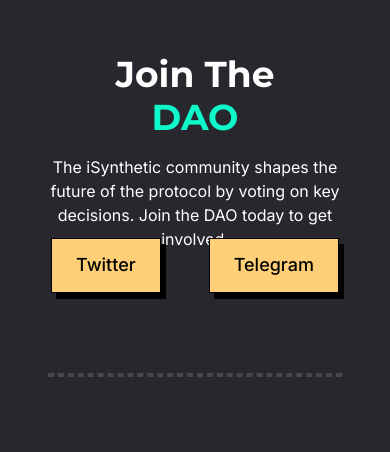
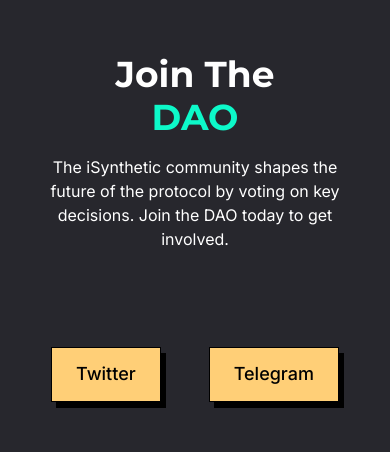
Before and after one commit to isyntheticeth/website, a website built with Parcel: page index.html in a window 390 px wide. Shown: the part 2066-2518 px from the top of the page. Built offline with nearby package versions, Linux system fonts and the light colour scheme.

Commit message:
Add files via upload

```diff
--- a/index.css
+++ b/index.css
@@ -736,16 +736,22 @@
     padding-bottom: 494px;
   }
   .home-hero2 {
-    height: 318px;
+    height: 330px;
     margin-top: 0px;
     padding-bottom: 0px;
   }
   .home-heading2 {
-    height: 106px;
+    height: 251px;
     margin-top: 0px;
   }
   .home-header3 {
     margin-top: 1px;
+  }
+  .home-caption1 {
+    margin-bottom: var(--dl-space-space-unit);
+  }
+  .home-buttons2 {
+    margin-bottom: 5px;
   }
   .home-footer {
     height: 457px;
```
